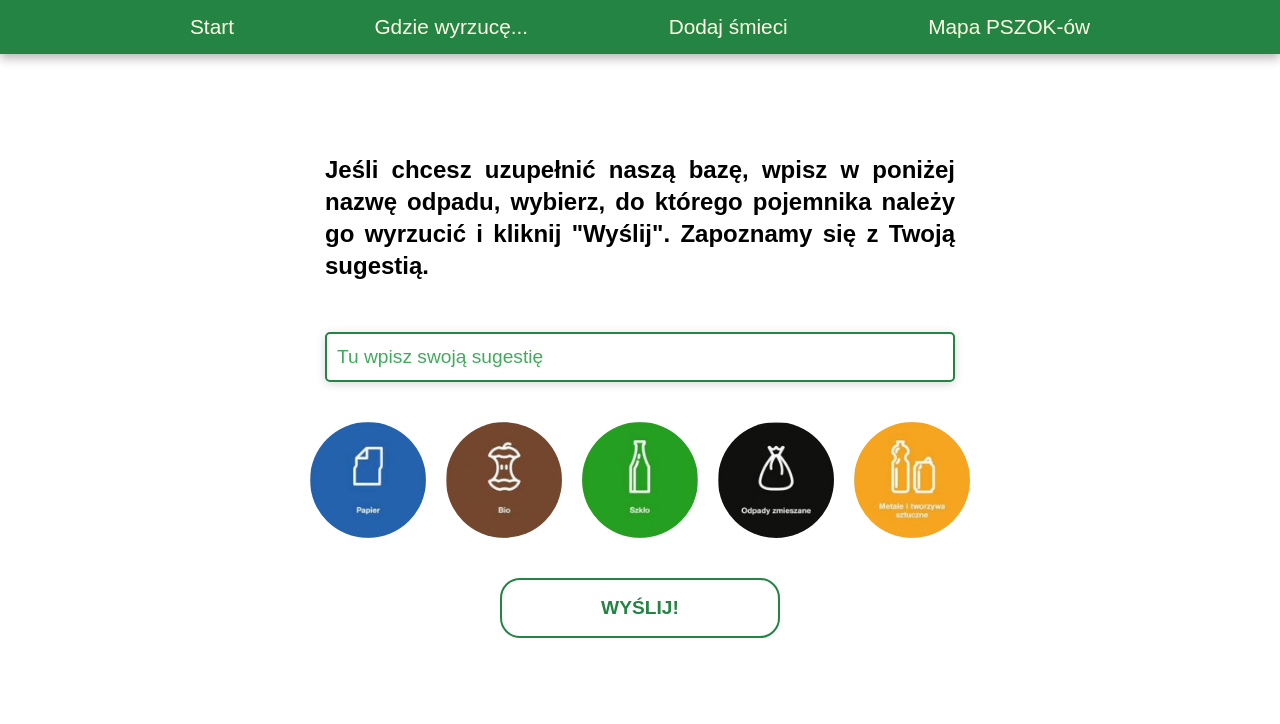
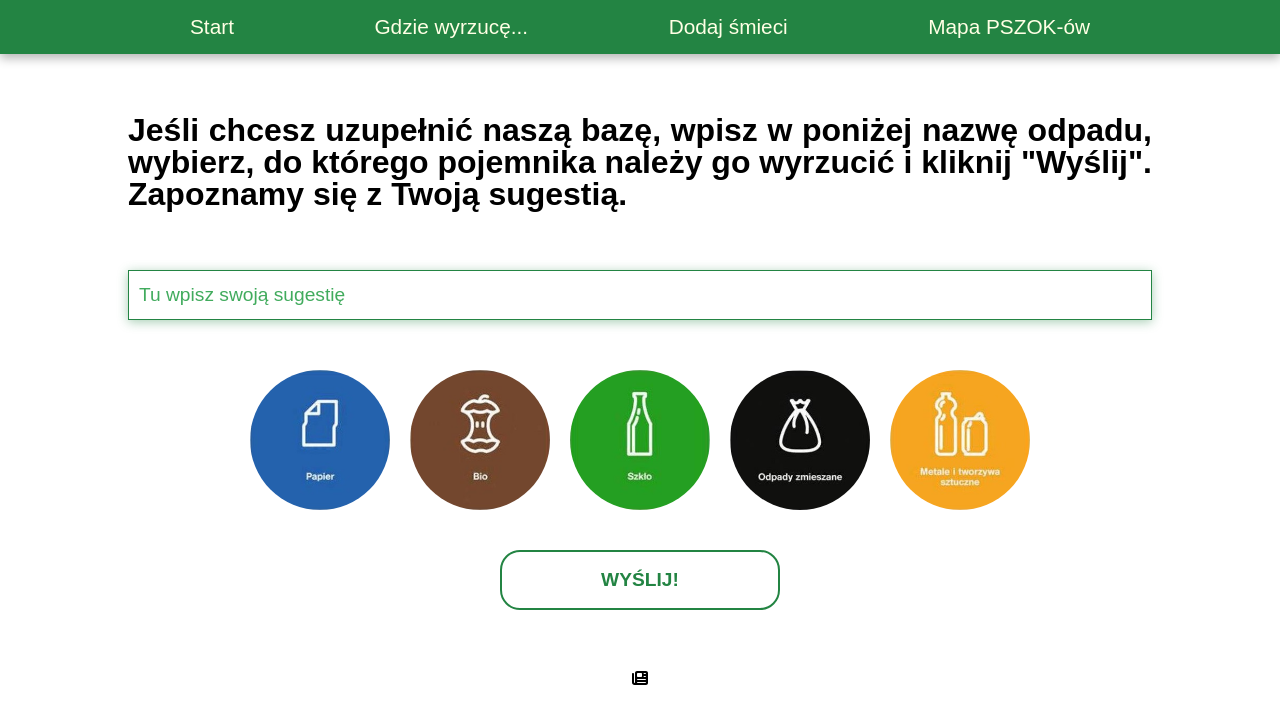
Before and after one commit to pizgo/waste_segregation_app, a React (Create React App) app: page /AddTrash in a window 1280 px wide. Shown: the top 724 px of the page. Built offline with nearby package versions, Linux system fonts and the light colour scheme.

Commit message:
working on addTrash

```diff
--- a/package.json
+++ b/package.json
@@ -3,6 +3,9 @@
   "version": "0.1.0",
   "private": true,
   "dependencies": {
+    "@fortawesome/fontawesome-svg-core": "^1.3.0-beta3",
+    "@fortawesome/free-solid-svg-icons": "^6.0.0-beta3",
+    "@fortawesome/react-fontawesome": "^0.1.17",
     "@testing-library/jest-dom": "^5.12.0",
     "@testing-library/react": "^11.2.7",
     "@testing-library/user-event": "^12.8.3",
--- a/src/components/AddTrash/AddTrash.js
+++ b/src/components/AddTrash/AddTrash.js
@@ -1,11 +1,14 @@
 import React, { useState, useEffect } from 'react';
 import {db} from "../resources/Firebase.js";
+import { FontAwesomeIcon } from '@fortawesome/react-fontawesome'
+import {faNewspaper} from '@fortawesome/free-solid-svg-icons'
 
 import paper from '../../assets/paper.jpg';
 import bio from '../../assets/bio.jpg';
 import glass from '../../assets/glass.jpg';
 import mixed from '../../assets/mixed.jpg';
 import pet from '../../assets/pet.jpg';
+
 
 
 export const AddTrash = () => {
@@ -67,14 +70,14 @@ export const AddTrash = () => {
     return (
         <section className="addTrash">
                 <div className="addTrash__container">
-                    <p className="addTrash__hello">
+                    <p className="addTrash__text text__header">
                         Jeśli chcesz uzupełnić naszą bazę, wpisz w poniżej nazwę odpadu, wybierz, do którego pojemnika należy go wyrzucić i kliknij "Wyślij".
                         Zapoznamy się z Twoją sugestią.
                     </p>
                     <input type="text" className="addTrash__form" placeholder="Tu wpisz swoją sugestię" onChange={handleChange} />
                     <div className="addTrash__bins">
                         <img src={paper} alt="paper" className={`addTrash__bins-img ${clickedID === 1 && "addTrash__bins-img-clicked"} `} onClick={event => handleClick(1)}/>
-                        <img src={bio} alt="bio"     className={`addTrash__bins-img ${clickedID === 2 && "addTrash__bins-img-clicked"} `} onClick={event =>handleClick(2)}/>
+                        <img src={bio} alt="bio"     className={`addTrash__bins-img bio ${clickedID === 2 && "addTrash__bins-img-clicked"} `} onClick={event =>handleClick(2)}/>
                         <img src={glass} alt="glass" className={`addTrash__bins-img ${clickedID === 3 && "addTrash__bins-img-clicked"} `} onClick={event =>handleClick(3)}/>
                         <img src={mixed} alt="mixed" className={`addTrash__bins-img ${clickedID === 4 && "addTrash__bins-img-clicked"} `} onClick={event =>handleClick( 4)}/>
                         <img src={pet} alt="pet"     className={`addTrash__bins-img ${clickedID === 5 && "addTrash__bins-img-clicked"} `} onClick={event =>handleClick(5)}/>
@@ -83,6 +86,7 @@ export const AddTrash = () => {
                     <button className="addTrash__button" onClick={handleSubmit}>Wyślij!</button>
                         <p className="addTrash__error">{error}</p>
                         <p className="addTrash__success">{success}</p>
+                    <FontAwesomeIcon icon={faNewspaper}/>
                 </div>
         </section>
     )
--- a/src/css/_AddTrash.scss
+++ b/src/css/_AddTrash.scss
@@ -3,54 +3,36 @@
 @import "/src/css/settings/Mixins";
 
 .addTrash {
-  font-family: $text;
   display: flex;
-  flex-direction: column;
   justify-content: center;
-  align-items: center;
 
   &__container {
-    margin-top: 100px;
     display: flex;
     flex-direction: column;
+    align-items: center;
     justify-content: center;
-    align-items: center;
-    max-width: 630px;
-
-    @include mobile {
-      width: 100vw;
-      padding: 0px 30px;
-      margin-top: 40px;
-    }
+    margin-top: 60px;
+    width: 80vw;
   }
 
-  &__hello {
-    font-size: 1.5rem;
-    margin-bottom: 50px;
+  &__text {
+    margin-bottom: 60px;
     text-align: justify;
-    font-weight: bold;
     line-height: 2rem;
-
-    @include tablet() {
-      font-size: 1.3rem;
-    }
-
-    @include mobile() {
-      font-size: 1.2rem;
-      margin-bottom: 20px;
-    }
   }
 
   &__form {
     width: 100%;
     height: 50px;
     font-size: 1.2rem;
-    border: (2px solid $green);
-    border-radius: 5px 5px 5px 5px;
+    border: (1px solid $green);
     outline: none;
-    box-shadow: 0 2px 10px rgba(0, 0, 0, 0.16);
+    box-shadow: 0 2px 10px rgba(35,132,67, 0.4);
     padding: 10px;
 
+    &:focus {
+      box-shadow: none;
+    }
 
     &::placeholder {
       color: $lightgreen;
@@ -58,44 +40,26 @@
   }
 
   &__bins {
-    margin-top: 30px;
-    max-width: 80%;
+    margin-top: 40px;
+    width: 80vw;
     display: flex;
     flex-direction: row;
     justify-content: center;
+    flex-wrap: wrap;
     align-items: center;
 
-    @include mobile {
-      width: 100vw;
-      display: flex;
-      flex-wrap: wrap;
-    }
 
     &-img {
       padding: 10px;
-      width: 27%;
+      width: 10rem;
       height: auto;
       border-radius: 50%;
       cursor: pointer;
 
-      @include tablet () {
-        width: 30%;
-      }
 
-      @include mobile () {
-        width: 46%;
-      }
 
       &-clicked {
-        width: 35%;
-
-        @include tablet () {
-          width: 37%;
-        }
-
-        @include mobile () {
-          width: 54%;
-        }
+        width: 10.6rem;
       }
     }
   }
--- a/src/css/_SearchForm.scss
+++ b/src/css/_SearchForm.scss
@@ -34,6 +34,10 @@
 
     &::placeholder {
       color: $lightgreen;
+    }
+
+    &:focus {
+      box-shadow: none;
     }
   }
 
```
Also changed, not shown: 1 other file (tests, documents, lock files or other folders).
